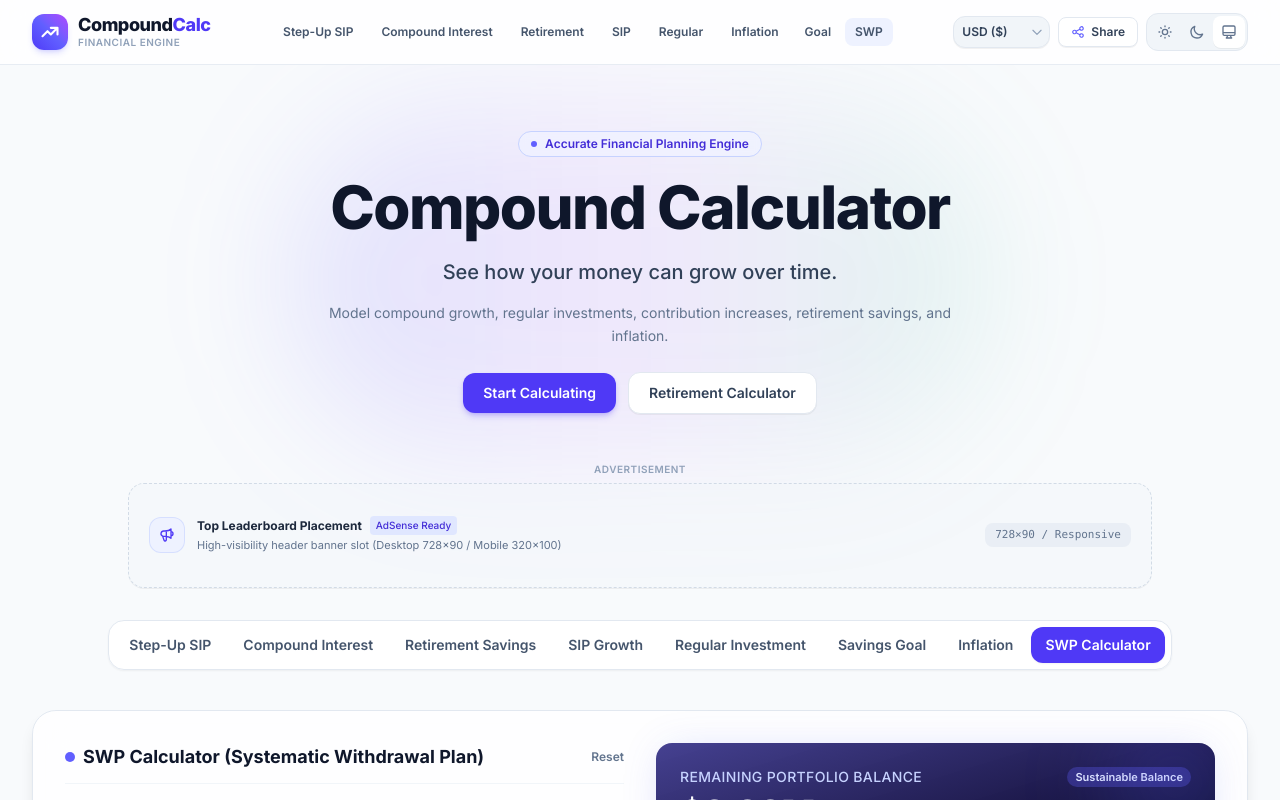
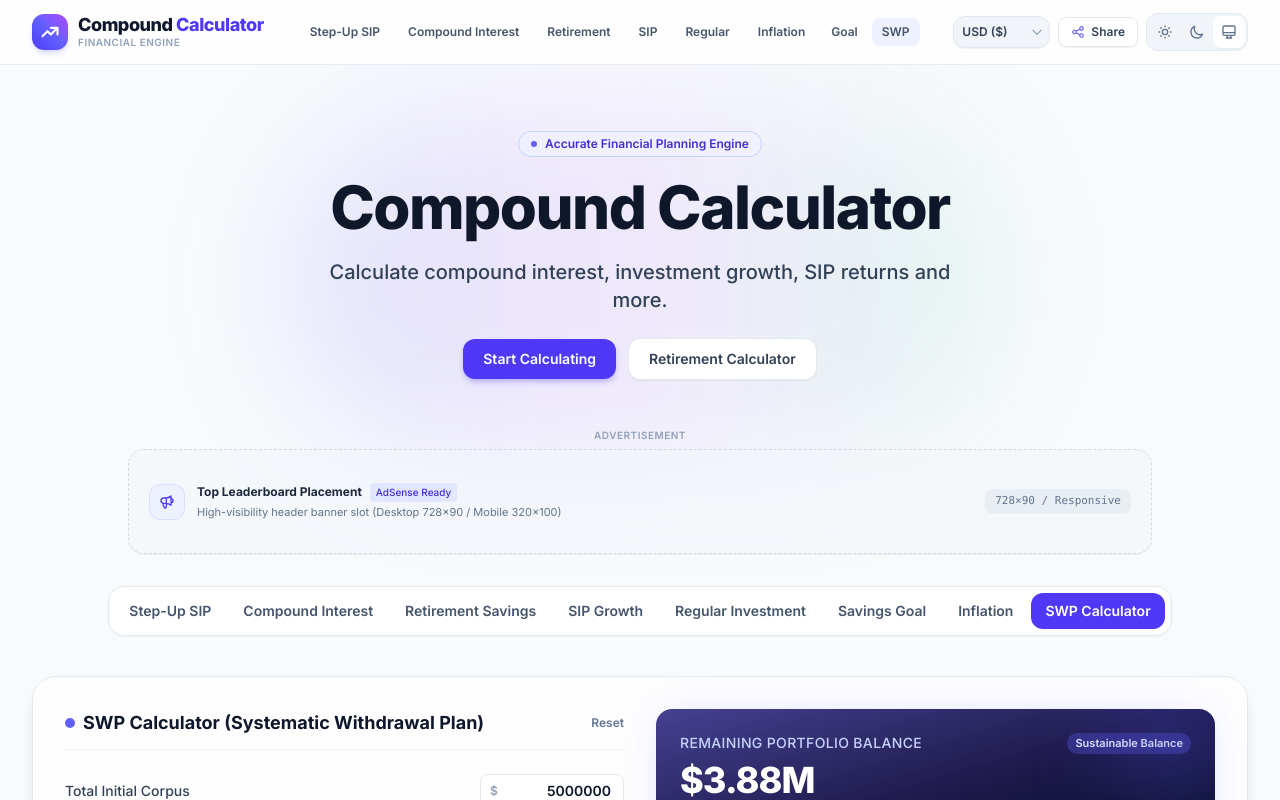
Before and after one commit to genpoputils/compound-calculator, an Angular app: page /swp-calculator in a window 1280 px wide. Shown: the top 800 px of the page. Built offline with nearby package versions, Linux system fonts and the light colour scheme.

Commit message:
chore(branding): update browser title, site header, and subtitle copy

```diff
--- a/src/app/core/seo/seo-content.data.ts
+++ b/src/app/core/seo/seo-content.data.ts
@@ -26,8 +26,8 @@ export const SEO_PAGES_DATA: Record<CalculationMode, SeoPageContent> = {
     mode: 'compound-interest',
     path: '/compound-calculator',
     seo: {
-      title: 'Compound Interest Calculator - Calculate Future Investment Growth',
-      description: 'Accurately calculate compound interest growth on your investments. Explore annual, quarterly, monthly, and daily compounding frequencies with inflation adjustments.',
+      title: 'Compound Calculator – Compound Interest & Investment Calculator | GenPopUtils',
+      description: 'Calculate compound interest, investment growth, SIP returns and more.',
       canonicalUrl: 'https://compoundcalc.genpoputils.com/compound-calculator',
       keywords: 'compound interest calculator, investment growth, interest compounding, lump sum calculator, compound interest formula',
       schema: {
--- a/src/app/pages/calculator-view/calculator-view.component.html
+++ b/src/app/pages/calculator-view/calculator-view.component.html
@@ -14,11 +14,7 @@
     </h1>
 
     <p class="text-lg sm:text-xl font-medium text-slate-700 dark:text-slate-300 max-w-2xl mx-auto">
-      See how your money can grow over time.
-    </p>
-
-    <p class="text-xs sm:text-sm text-slate-500 dark:text-slate-400 max-w-2xl mx-auto leading-relaxed">
-      Model compound growth, regular investments, contribution increases, retirement savings, and inflation.
+      Calculate compound interest, investment growth, SIP returns and more.
     </p>
 
     <!-- CTAs -->
--- a/src/app/pages/calculator-view/calculator-view.component.ts
+++ b/src/app/pages/calculator-view/calculator-view.component.ts
@@ -244,8 +244,21 @@ export class CalculatorViewComponent implements OnInit {
   }
 
   updateSeo(): void {
+    const rawUrl = this.router.url || '';
+    const path = rawUrl.split('?')[0];
+    const isRoot = !path || path === '/' || path === '/compound-calculator';
     const seoData = this.currentSeoData();
-    this.seoService.updateMeta(seoData.seo);
+
+    if (isRoot) {
+      this.seoService.updateMeta({
+        ...seoData.seo,
+        title: 'Compound Calculator – Compound Interest & Investment Calculator | GenPopUtils',
+        description: 'Calculate compound interest, investment growth, SIP returns and more.',
+        canonicalUrl: path === '/compound-calculator' ? 'https://compoundcalc.genpoputils.com/compound-calculator' : 'https://compoundcalc.genpoputils.com/'
+      });
+    } else {
+      this.seoService.updateMeta(seoData.seo);
+    }
   }
 
   // State Mutation Helpers for Inputs
--- a/src/app/shared/components/header/header.component.ts
+++ b/src/app/shared/components/header/header.component.ts
@@ -20,7 +20,7 @@ import { CurrencyService } from '../../../core/services/currency.service';
           </div>
           <div class="flex flex-col">
             <span class="font-extrabold text-base sm:text-lg tracking-tight text-slate-900 dark:text-white leading-tight">
-              Compound<span class="text-indigo-600 dark:text-indigo-400">Calc</span>
+              Compound <span class="text-indigo-600 dark:text-indigo-400">Calculator</span>
             </span>
             <span class="text-[10px] uppercase font-semibold tracking-wider text-slate-400 -mt-0.5">
               Financial Engine
--- a/src/index.html
+++ b/src/index.html
@@ -2,7 +2,8 @@
 <html lang="en" class="dark">
   <head>
     <meta charset="utf-8" />
-    <title>Compound Calculator - See How Your Money Grows</title>
+    <title>Compound Calculator – Compound Interest & Investment Calculator | GenPopUtils</title>
+    <meta name="description" content="Calculate compound interest, investment growth, SIP returns and more." />
     <base href="/" />
 
     <!-- Google tag (gtag.js) -->
```
Also changed, not shown: public/manifest.webmanifest.
